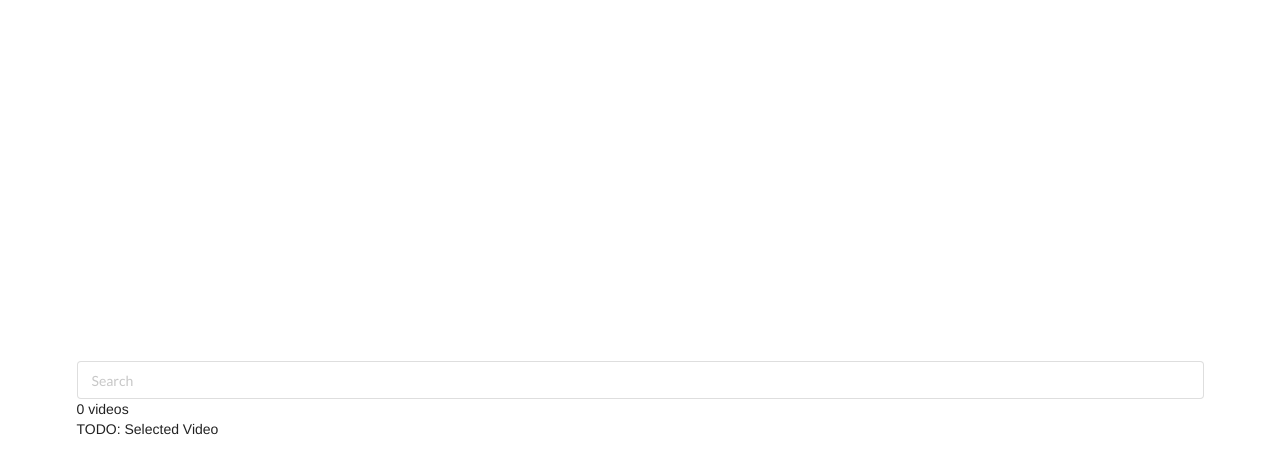
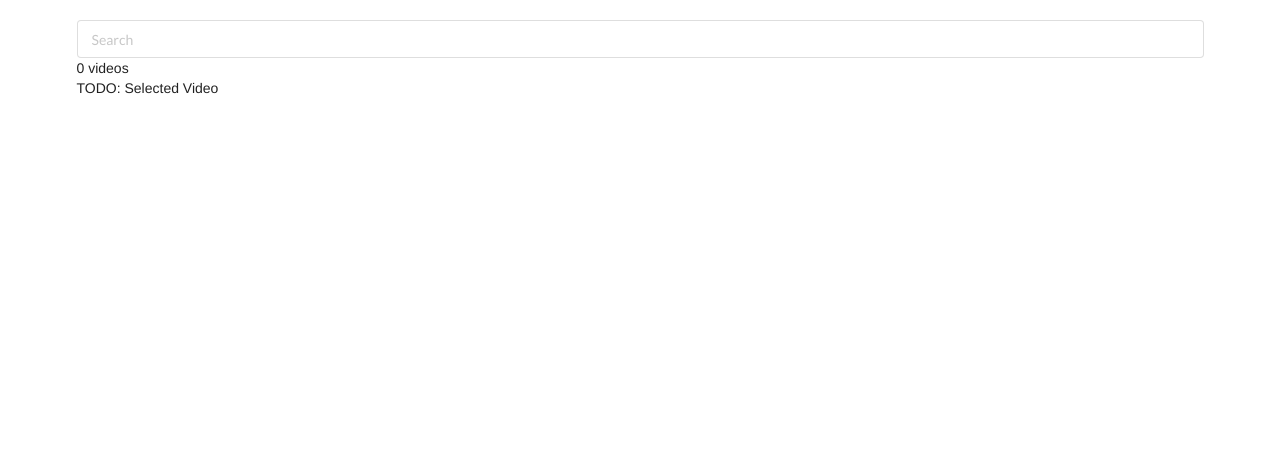
Before and after one commit to wcyjoyce/youtube, a React app: page / in a window 1280 px wide. Shown: the top 474 px of the page. Built offline with nearby package versions, Linux system fonts and the light colour scheme.

Commit message:
removed centre alignment in basic CSS

```diff
--- a/assets/stylesheets/application.scss
+++ b/assets/stylesheets/application.scss
@@ -4,7 +4,7 @@ body {
 
 #root {
   height: 100vh;
+  margin: 20px 0px;
   display: flex;
-  align-items: center;
   justify-content: center;
 }
```
